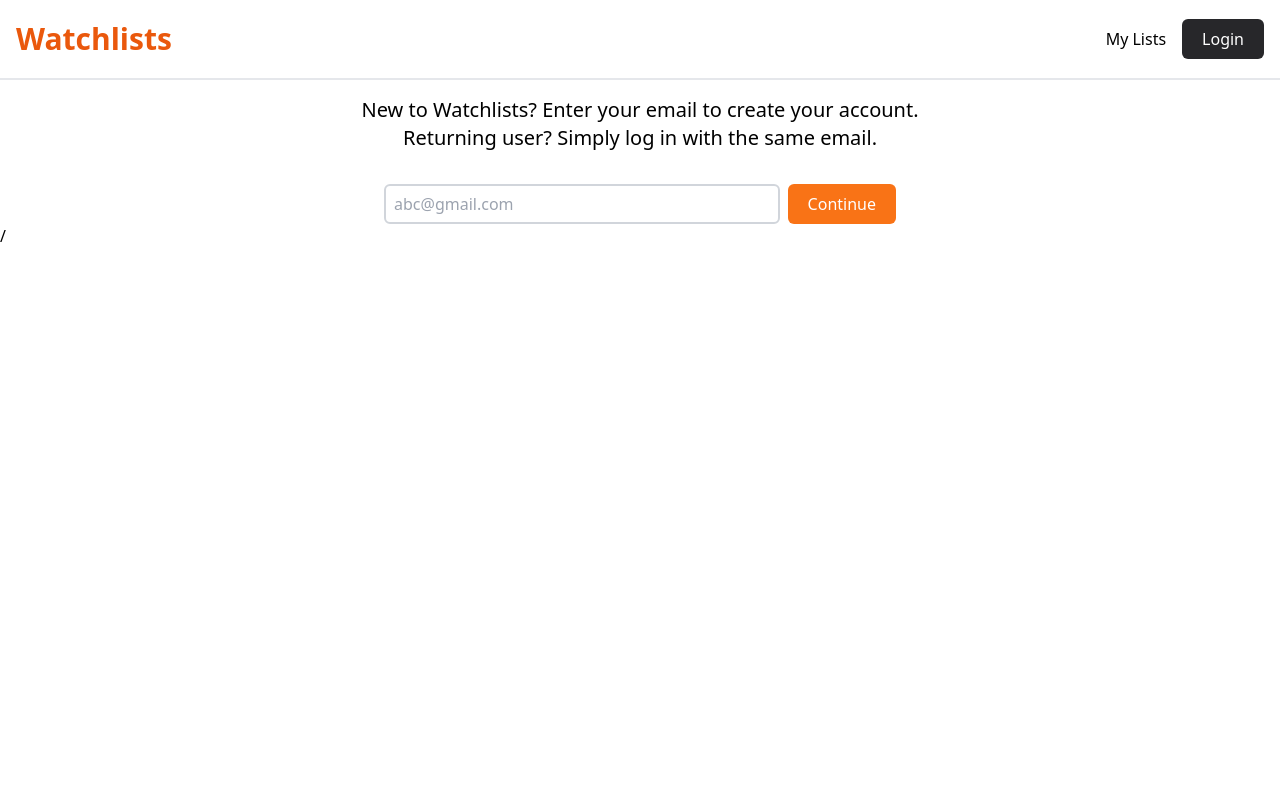
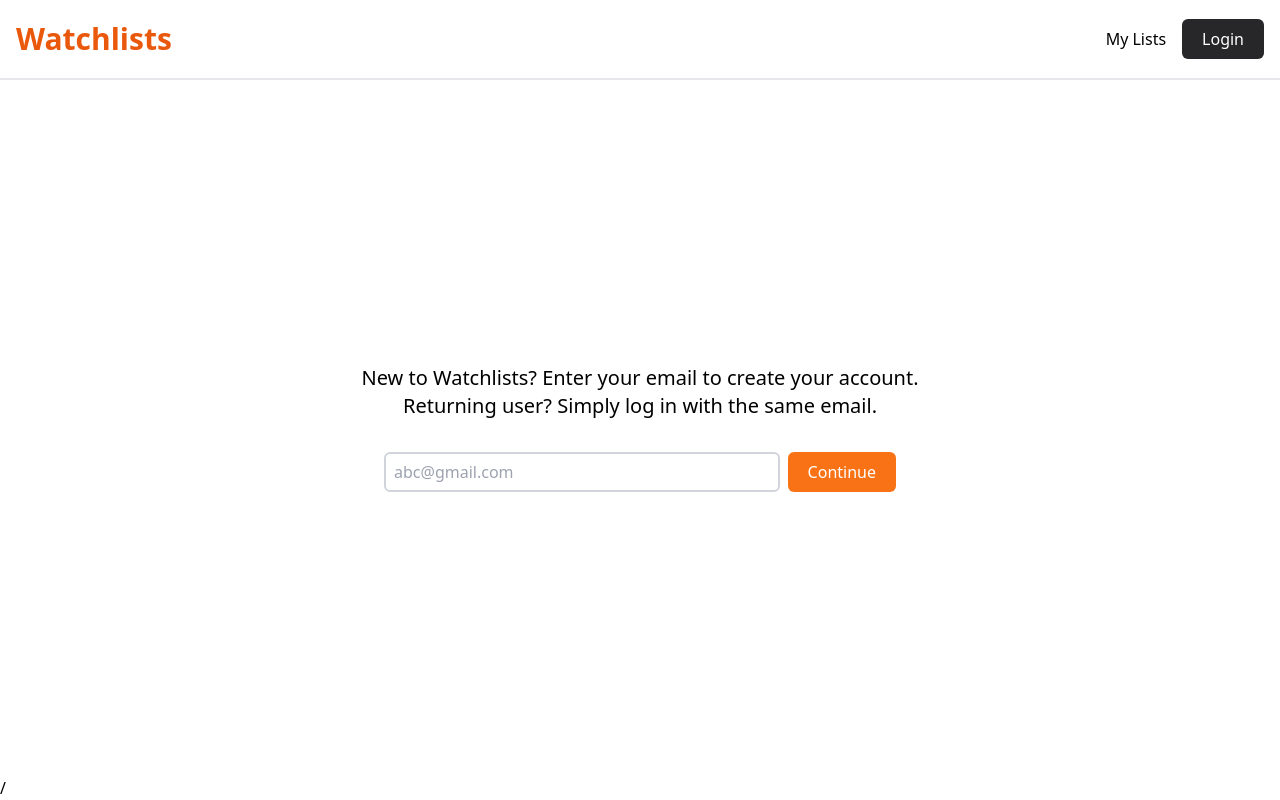
Before and after one commit to thefinethread/watchlists, a React (Create React App) app: page /auth in a window 1280 px wide. Built offline with nearby package versions, Linux system fonts and the light colour scheme.

Commit message:
removed vertical scrollbar

```diff
--- a/src/App.js
+++ b/src/App.js
@@ -1,15 +1,17 @@
 import { Outlet } from 'react-router-dom';
 import Header from './components/Header';
+import { ToastContainer } from 'react-toastify';
 
-function App() {
+const App = () => {
   return (
-    <div className='max-w-7xl overflow-x-hidden flex flex-col'>
+    <div className='max-w-7xl w-full overflow-x-hidden  flex flex-col h-screen'>
       <Header />
-      <div className='w-full mt-[80px] px-4 h-full flex-1 overflow-y-hidden'>
+      <div className='w-full mt-[80px] px-4   flex-1 '>
         <Outlet />
       </div>
+      <ToastContainer autoClose={1500} />/
     </div>
   );
-}
+};
 
 export default App;
--- a/src/components/Auth.js
+++ b/src/components/Auth.js
@@ -18,7 +18,7 @@ const Auth = () => {
   }, [loggedInUser, navigate]);
 
   return (
-    <main className='flex justify-center items-center h-full flex-col gap-8 pt-4'>
+    <main className='flex justify-center items-center h-full flex-col gap-8'>
       <div className=' text-center text-xl '>
         <p>New to Watchlists? Enter your email to create your account.</p>
         <p>Returning user? Simply log in with the same email.</p>
--- a/src/index.js
+++ b/src/index.js
@@ -4,7 +4,6 @@ import './index.css';
 import { RouterProvider } from 'react-router-dom';
 import router from './router';
 import { AppContextProvider } from './context/AppContext';
-import { ToastContainer } from 'react-toastify';
 import 'react-toastify/dist/ReactToastify.css';
 
 const root = ReactDOM.createRoot(document.getElementById('root'));
@@ -13,6 +12,5 @@ root.render(
     <AppContextProvider>
       <RouterProvider router={router} />
     </AppContextProvider>
-    <ToastContainer autoClose={1500} />/
   </React.StrictMode>
 );
```
